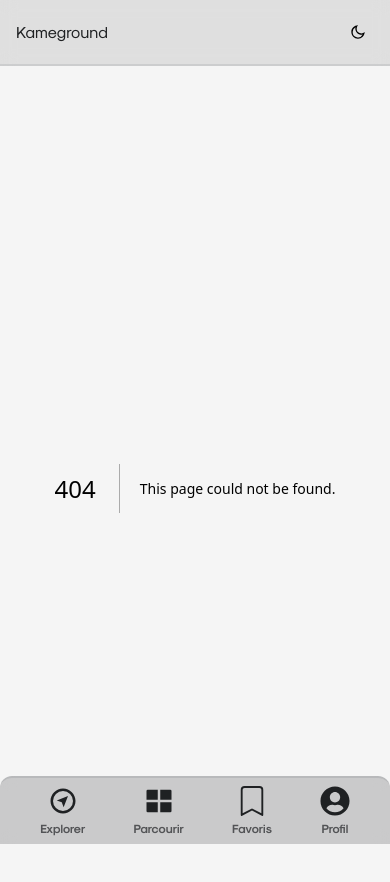
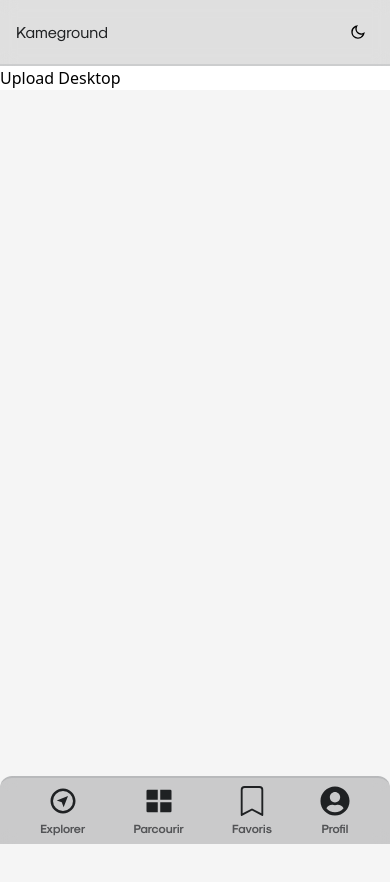
Before and after one commit to Initial-Dev/Project-S13, a Next.js app: page /upload in a window 390 px wide. Before the commit this address had no page. Shown: the top 882 px of the page. After the commit the page ends 844 px from the top, so only its background shows below. Built offline with nearby package versions, Linux system fonts and the light colour scheme; what tailwindcss-filters, vidstack would draw is missing.

Commit message:
setup mobile and desktop versions

```diff
--- /dev/null
+++ b/components/Title/Title.tsx
@@ -0,0 +1,11 @@
+import {FunctionComponent} from "react";
+
+const Title: FunctionComponent = () => {
+    return (
+        <div>
+            <h1>Upload</h1>
+        </div>
+    );
+};
+
+export default Title;
--- /dev/null
+++ b/components/Title/index.tsx
@@ -0,0 +1 @@
+export { default } from "./Title";
--- /dev/null
+++ b/pages/upload/index.tsx
@@ -0,0 +1,59 @@
+import {FunctionComponent, useState} from "react";
+import UploadMobile from "./uploadMobile";
+import UploadDesktop from "./uploadDesktop";
+import {dataToSend} from "./types";
+
+const upload: FunctionComponent = () => {
+
+    const isMobile = false;
+
+    const [dataToSend, setDataToSend] = useState<dataToSend>({
+        video: null,
+        thumbnail: null,
+        title: "",
+        description: "",
+        visibility: false,
+        tags: [],
+        allowComments: false,
+        idUser: 0
+    })
+
+    const sendVideo = async () => {
+        if (!dataToSend.video || !dataToSend.thumbnail || !dataToSend.title || !dataToSend.description || !dataToSend.visibility || !dataToSend.tags || !dataToSend.allowComments || !dataToSend.idUser) {
+            console.error("Missing data");
+            return;
+        }
+        /*const formData = new FormData();
+        formData.append("video", dataToSend.video);
+        formData.append("thumbnail", dataToSend.thumbnail);
+        formData.append("title", dataToSend.title);
+        formData.append("description", dataToSend.description);
+        formData.append("visibility", dataToSend.visibility ? "1" : "0");
+        formData.append("tags", dataToSend.JSON.stringify(tags));
+        formData.append("allowComments", dataToSend.allowComments ? "1" : "0");
+        formData.append("idUser", dataToSend.idUser.toString());
+
+        const response = await fetch("http://localhost:3000/api/videos", {
+            method: "POST",
+            body: formData
+        });
+
+        const data = await response.json();
+        console.log(data);*/
+        console.log("Video sent");
+    }
+
+    return (
+        <div className={"w-full h-full"}>
+            {
+                isMobile ? (
+                    <UploadMobile data={dataToSend} />
+                ) : (
+                    <UploadDesktop data={dataToSend} />
+                )
+            }
+        </div>
+    );
+};
+
+export default upload;
--- /dev/null
+++ b/pages/upload/types.ts
@@ -0,0 +1,10 @@
+export type dataToSend = {
+    video: File | null,
+    thumbnail: File | null,
+    title: string,
+    description: string,
+    visibility: boolean,
+    tags: number[],
+    allowComments: boolean,
+    idUser: number
+}
--- /dev/null
+++ b/pages/upload/uploadDesktop.tsx
@@ -0,0 +1,17 @@
+import {FunctionComponent} from "react";
+import {dataToSend} from "./types";
+
+type Props = {
+    data: dataToSend
+}
+const uploadDesktop: FunctionComponent<Props> = (data) => {
+    return (
+        <div className={"flex flex-grow items-center justify-center w-screen bg-white "}>
+            <div className={"w-full h-full "}>
+                Upload Desktop
+            </div>
+        </div>
+    );
+};
+
+export default uploadDesktop;
--- /dev/null
+++ b/pages/upload/uploadMobile.tsx
@@ -0,0 +1,15 @@
+import {FunctionComponent} from "react";
+import {dataToSend} from "./types";
+
+type Props = {
+    data: dataToSend
+}
+const uploadMobile: FunctionComponent<Props> = (data) => {
+    return (
+        <div>
+            <h1>Mobile Upload</h1>
+        </div>
+    );
+};
+
+export default uploadMobile;
```
